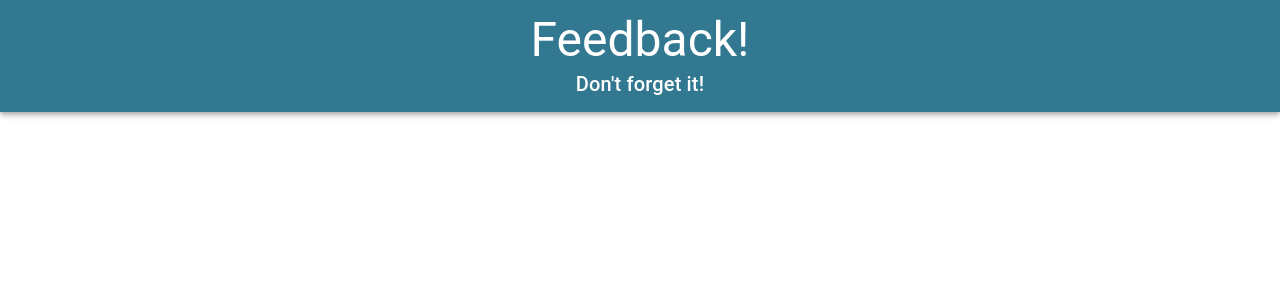
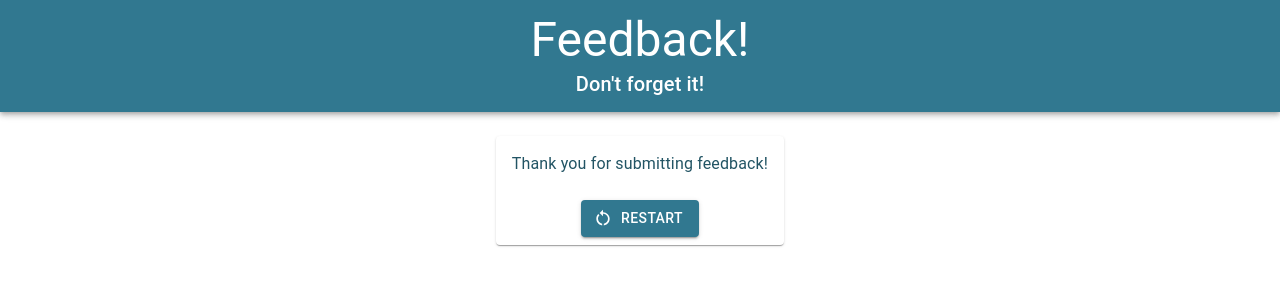
Before and after one commit to lonsnw/redux-feedback-loop, a React (Vite) app: page /success in a window 1280 px wide. Shown: the top 300 px of the page. Built offline with nearby package versions, Linux system fonts and the light colour scheme.

Commit message:
Added Success page and functionality

```diff
--- a/src/components/Review/Review.jsx
+++ b/src/components/Review/Review.jsx
@@ -35,7 +35,7 @@ function Review() {
                         <Typography>Your comments: {feedback[3]}</Typography>
                     </CardContent>
                     <CardActions>
-                        <Button startIcon={<ChecklistIcon />} variant="contained" onClick={() => {handleClick()}}>Submit</Button>
+                        <Button data-testid="next" startIcon={<ChecklistIcon />} variant="contained" onClick={() => {handleClick()}}>Submit</Button>
                     </CardActions>
                 </Stack>
             </Card>
--- a/src/components/Success/Success.jsx
+++ b/src/components/Success/Success.jsx
@@ -1,8 +1,30 @@
+import { useDispatch } from 'react-redux';
+import { useHistory } from 'react-router-dom'
+import { Box, Card, CardContent, CardActions, Button, Stack, Typography} from '@mui/material';
+import RestartAltIcon from '@mui/icons-material/RestartAlt';
+
 function Success() {
+    const dispatch = useDispatch();
+    const history = useHistory();
+
+    const handleClick = () => {
+        history.push('/');
+        dispatch({ type: 'RESET_STORE' });
+    }
 
     return(
-        <>
-        </>
+        <Box sx={{ display: 'inline-block', padding: 2 }}>
+            <Card>
+                <Stack direction="column" justifyContent="space-between" alignItems="center" color='primary.dark'>
+                    <CardContent>
+                        <Typography>Thank you for submitting feedback!</Typography>
+                    </CardContent>
+                    <CardActions>
+                        <Button data-testid="next" startIcon={<RestartAltIcon />} variant="contained" onClick={() => {handleClick()}}>Restart</Button>
+                    </CardActions>
+                </Stack>
+            </Card>
+        </Box>
     )
 }
 
--- a/src/index.jsx
+++ b/src/index.jsx
@@ -2,25 +2,8 @@ import React from 'react';
 import ReactDOM from 'react-dom/client';
 import './index.css';
 import App from './components/App/App';
-
-// Adding Redux
-import { createStore, combineReducers, applyMiddleware } from 'redux';
 import { Provider } from 'react-redux';
-import logger from 'redux-logger';
-
-const feedback = (state = [], action) => {
-    if (action.type === 'ADD_FEEDBACK') {
-        return [...state, action.payload]
-    }
-    return state;
-};
-
-const storeInstance = createStore(
-    combineReducers({
-        feedback
-    }),
-    applyMiddleware(logger)
-);
+import storeInstance from './store';
 
 const root = ReactDOM.createRoot(document.getElementById('root'));
 root.render(
--- a/src/store.js
+++ b/src/store.js
@@ -0,0 +1,20 @@
+import { createStore, combineReducers, applyMiddleware } from 'redux';
+import logger from 'redux-logger';
+
+const feedback = (state = [], action) => {
+    if (action.type === 'ADD_FEEDBACK') {
+        return [...state, action.payload]
+    } else if (action.type === 'RESET_STORE'){
+        return []
+    }
+    return state;
+};
+
+const storeInstance = createStore(
+    combineReducers({
+        feedback
+    }),
+    applyMiddleware(logger)
+);
+
+export default storeInstance;
```
Also changed, not shown: 1 other file (tests, documents, lock files or other folders).
